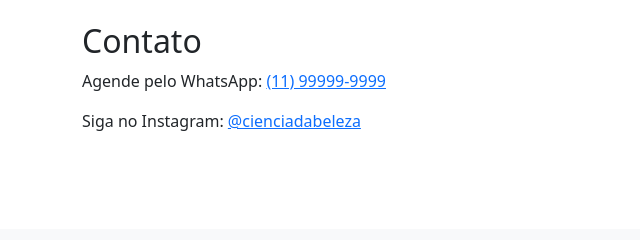
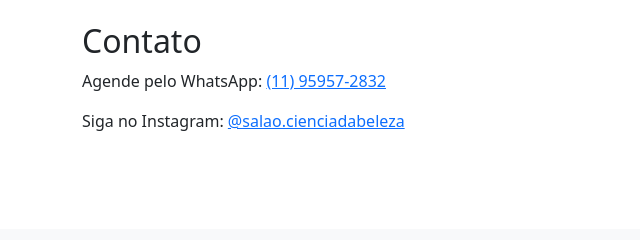
Before and after one commit to lucas-arcanjo/ciencia-da-beleza, a plain HTML site: page index.html in a window 1280 px wide. Shown: the part 875-1115 px from the top of the page, 0-640 px from the left. Drawn offline with nearby package versions, Linux system fonts and the light colour scheme.

Commit message:
feat: adding data

```diff
--- a/index.html
+++ b/index.html
@@ -57,8 +57,8 @@
 
     <section id="contato" class="mb-5">
       <h2>Contato</h2>
-      <p>Agende pelo WhatsApp: <a href="https://wa.me/5511999999999">(11) 99999-9999</a></p>
-      <p>Siga no Instagram: <a href="https://instagram.com/cienciadabeleza" target="_blank">@cienciadabeleza</a></p>
+      <p>Agende pelo WhatsApp: <a href="https://wa.me/5511959572832">(11) 95957-2832</a></p>
+      <p>Siga no Instagram: <a href="https://instagram.com/salao.cienciadabeleza" target="_blank">@salao.cienciadabeleza</a></p>
     </section>
   </main>
 
```
